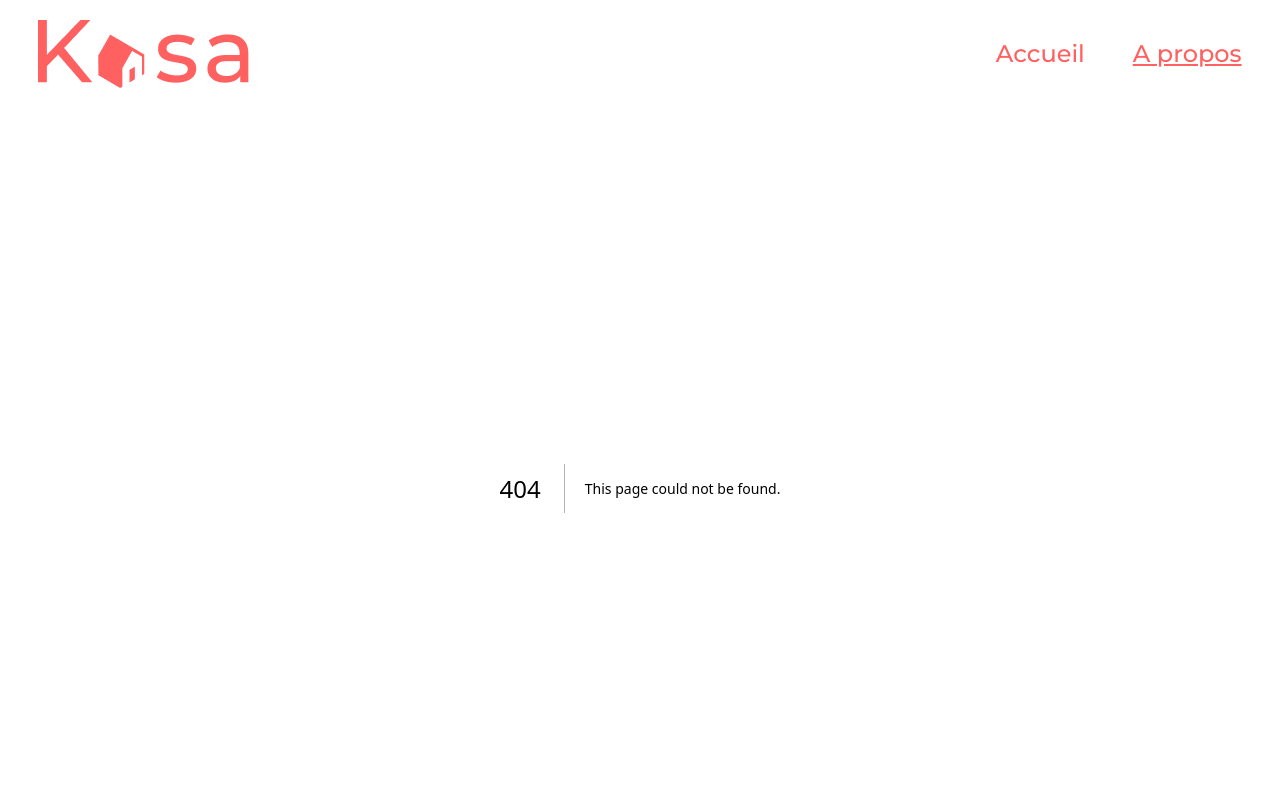
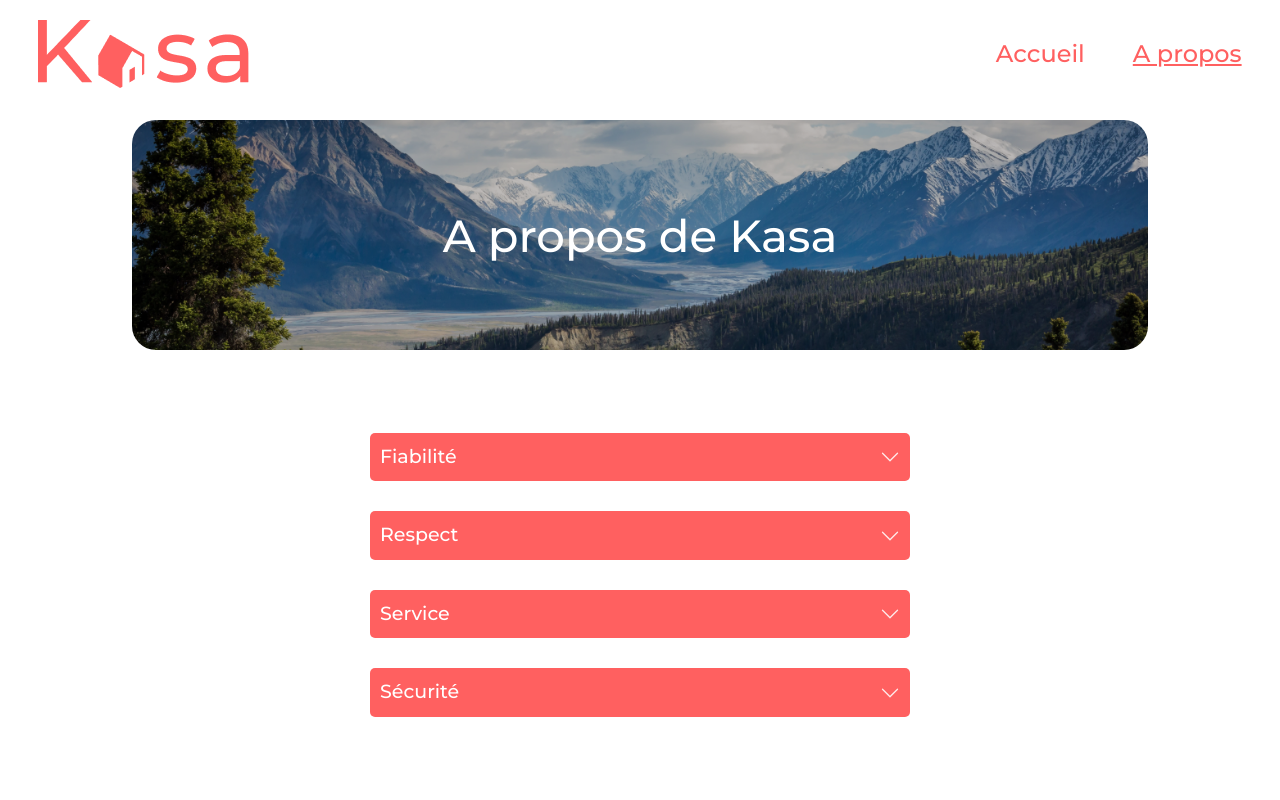
Before and after one commit to GwenDumoulin/kasa, a Next.js app: page /about in a window 1280 px wide. Before the commit this address had no page. Shown: the top 800 px of the page. Built offline with nearby package versions, Linux system fonts and the light colour scheme.

Commit message:
Add about page

```diff
--- /dev/null
+++ b/src/app/about/page.tsx
@@ -0,0 +1,24 @@
+import Banner from '../../components/Banner'
+import banniere2 from '../../../public/image_source2.png'
+import Accordion from '../../components/Accordion'
+import data from '../../data/about.json'
+
+function About() {
+  return (
+    <main className="mx-[100px] my-0 min-h-[953px]">
+      <Banner banniere={banniere2} text="A propos de Kasa" />
+
+      <div className="flex jestify-center flex-col items-center gap-[30px] py-[50px]">
+        {data.map((element, index) => (
+          <Accordion
+            key={index}
+            title={element.title}
+            content={element.description}
+          />
+        ))}
+      </div>
+    </main>
+  )
+}
+
+export default About
```
